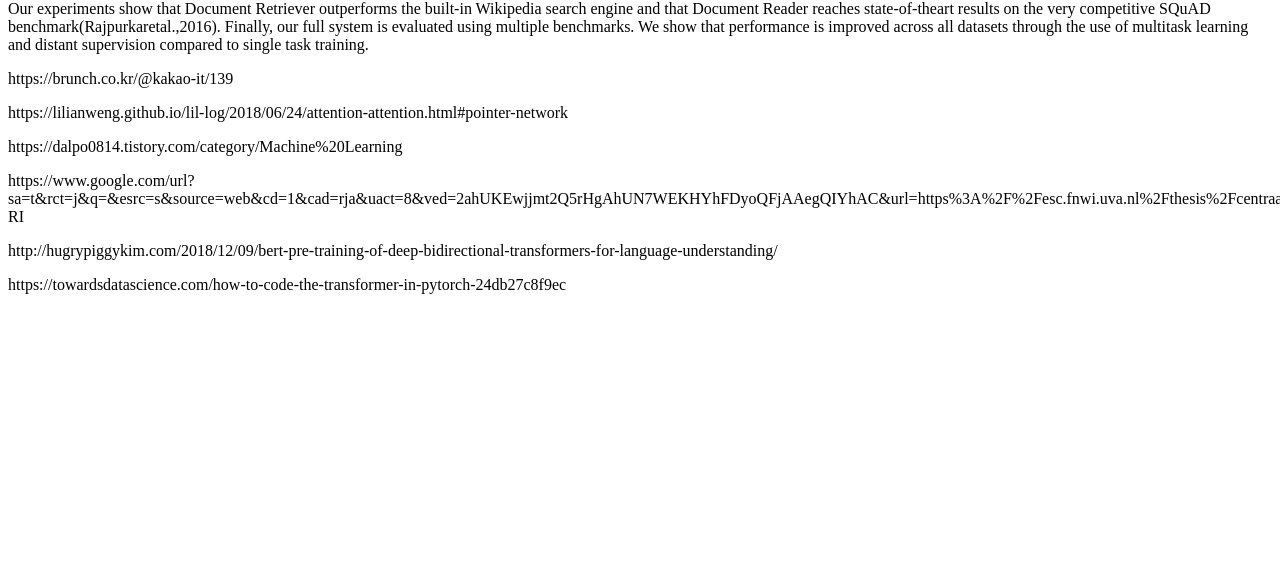
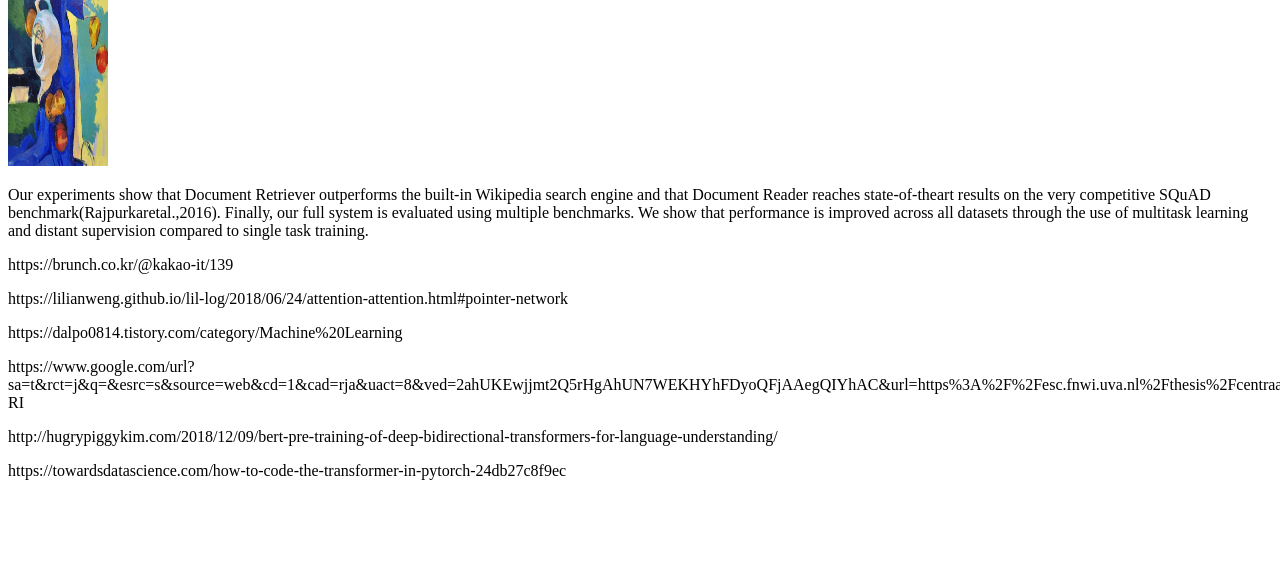
Before and after one commit to Heath-Lee/Heath.github.io, a plain HTML site: page index.html in a window 1280 px wide. Shown: the part 213-800 px from the top of the page. Drawn offline with Linux system fonts and the light colour scheme.

Commit message:
Update index.html

```diff
--- a/index.html
+++ b/index.html
@@ -7,7 +7,7 @@
 			<h2>自强不息 厚德載物</h2>
 			<div class="content">
 				<div class="hero">
-					<img alt="how-to-paint-still-life-oils-cezanne.jpg" src="/Heath-Lee/heath-lee.github.io/blob/master/how-to-paint-still-life-oils-cezanne.jpg">
+					<img alt="how-to-paint-still-life-oils-cezanne.jpg" src="how-to-paint-still-life-oils-cezanne.jpg" width="100" height="200">
 					<p>Our experiments show that Document Retriever outperforms the built-in Wikipedia search engine and that Document Reader reaches state-of-theart results on the very competitive SQuAD benchmark(Rajpurkaretal.,2016). Finally, our full system is evaluated using multiple benchmarks. We show that performance is improved across all datasets through the use of multitask learning and distant supervision compared to single task training.
 					<p>https://brunch.co.kr/@kakao-it/139
 					<p>https://lilianweng.github.io/lil-log/2018/06/24/attention-attention.html#pointer-network
```
